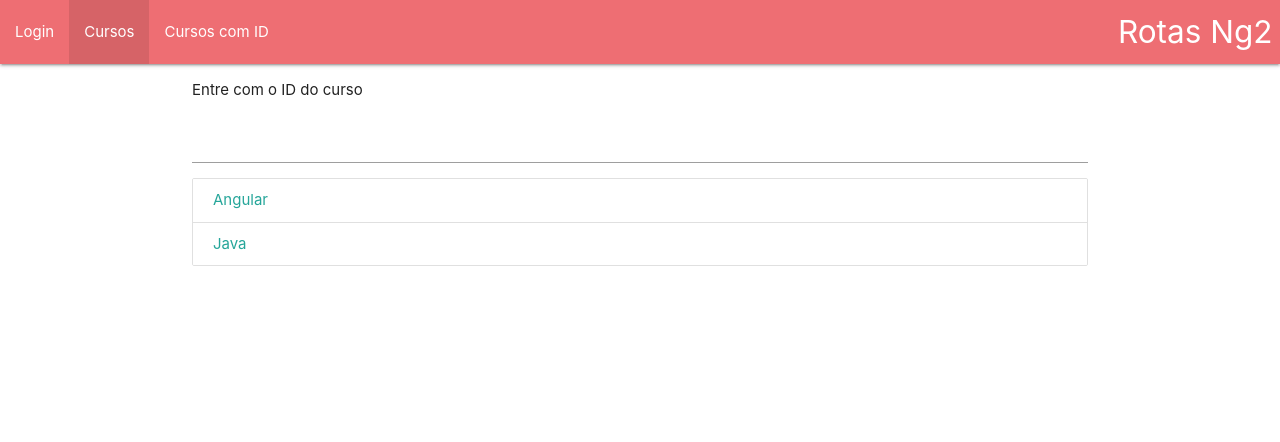
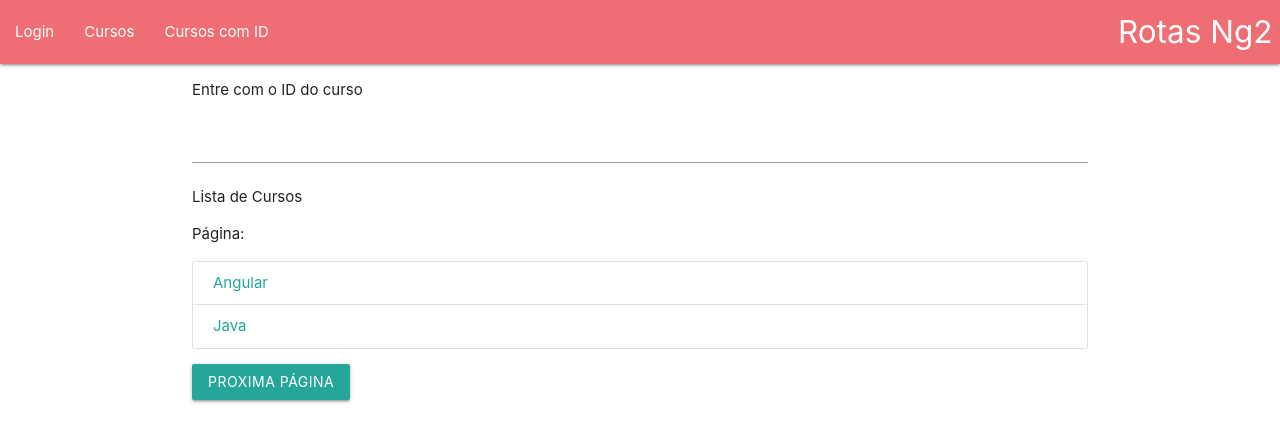
Before and after one commit to AguiarVicente/Angular_1, an Angular app in the folder rotas/: page /cursos in a window 1280 px wide. Shown: the top 442 px of the page. Built offline with nearby package versions, Linux system fonts and the light colour scheme.

Commit message:
Rotas - Definindo e extraindo parâmetros de roteamento (queryParams)

```diff
--- a/rotas/src/app/app.component.html
+++ b/rotas/src/app/app.component.html
@@ -3,7 +3,7 @@
         <a routerLink="" class="brand-logo right">Rotas Ng2</a>
         <ul id="nav-mobile" class="left hide-on-med-and-down">
             <li routerLinkActive="active"><a routerLink="/login">Login</a></li>
-            <li routerLinkActive="active"><a routerLink="/cursos">Cursos</a></li>
+            <li routerLinkActive="active"><a routerLink="/cursos" [queryParams]="{pagina:1}">Cursos</a></li>
             <li routerLinkActive="active"><a [routerLink]="['/curso', idCurso.value]">Cursos com ID</a></li>
         </ul>
     </div>
--- a/rotas/src/app/cursos/cursos.component.html
+++ b/rotas/src/app/cursos/cursos.component.html
@@ -1,4 +1,8 @@
+<p>Lista de Cursos</p>
+<p>Página: {{ pagina }}</p>
 <div class="collection">
     <a class="collection-item" *ngFor="let curso of cursos" [routerLink]="['/curso', curso.id]">{{ curso.nome }}
     </a>
 </div>
+
+<button class="waves-effect waves-light btn" (click)="proximaPagina()">Proxima página</button>
--- a/rotas/src/app/cursos/cursos.component.ts
+++ b/rotas/src/app/cursos/cursos.component.ts
@@ -1,5 +1,8 @@
+import { ActivatedRoute, Router } from '@angular/router';
 import { Component, OnInit } from '@angular/core';
+
 import { CursosService } from './cursos.service';
+import { Subscription } from 'rxjs';
 
 @Component({
   selector: 'app-cursos',
@@ -9,11 +12,30 @@
 export class CursosComponent implements OnInit {
 
   cursos: Array<any> = [];
+  pagina: number = 0;
+  inscricao: Subscription = new Subscription();
 
-  constructor(private cursosService: CursosService) { }
+  constructor(
+    private cursosService: CursosService,
+    private route: ActivatedRoute,
+    private router: Router
+  ) { }
 
   ngOnInit(): void {
     this.cursos = this.cursosService.getCursos();
+
+    this.inscricao = this.route.queryParams.subscribe( (queryParams) => {
+      this.pagina = queryParams['pagina'];
+    })
+  }
+
+  ngOnDestroy(){
+    this.inscricao.unsubscribe();
+  }
+
+  proximaPagina(){
+    // this.pagina++;
+    this.router.navigate(['/cursos'], {queryParams: {'pagina': ++this.pagina}})
   }
 
 }
```
